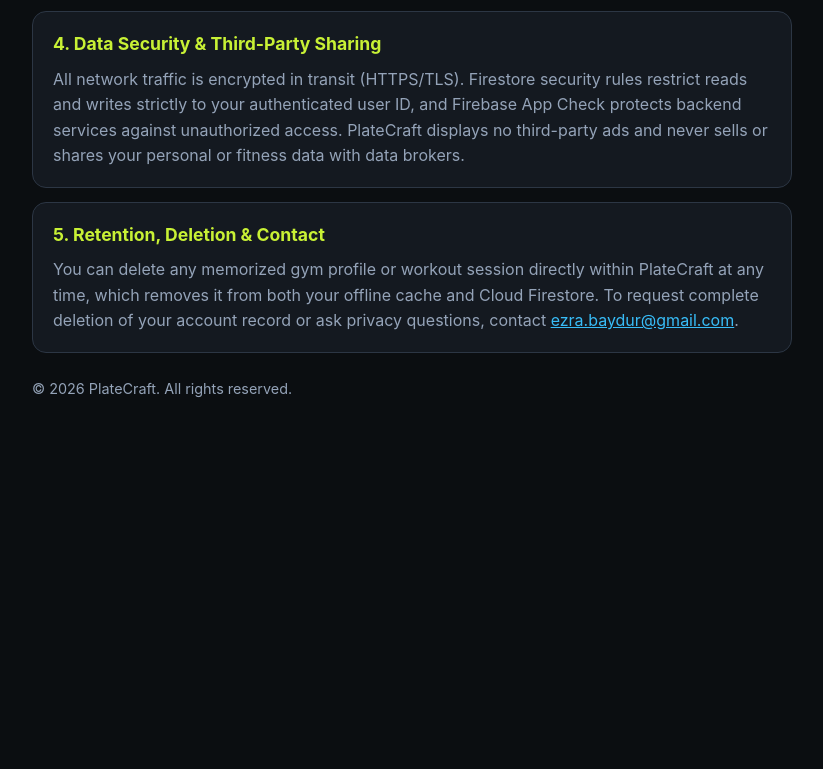
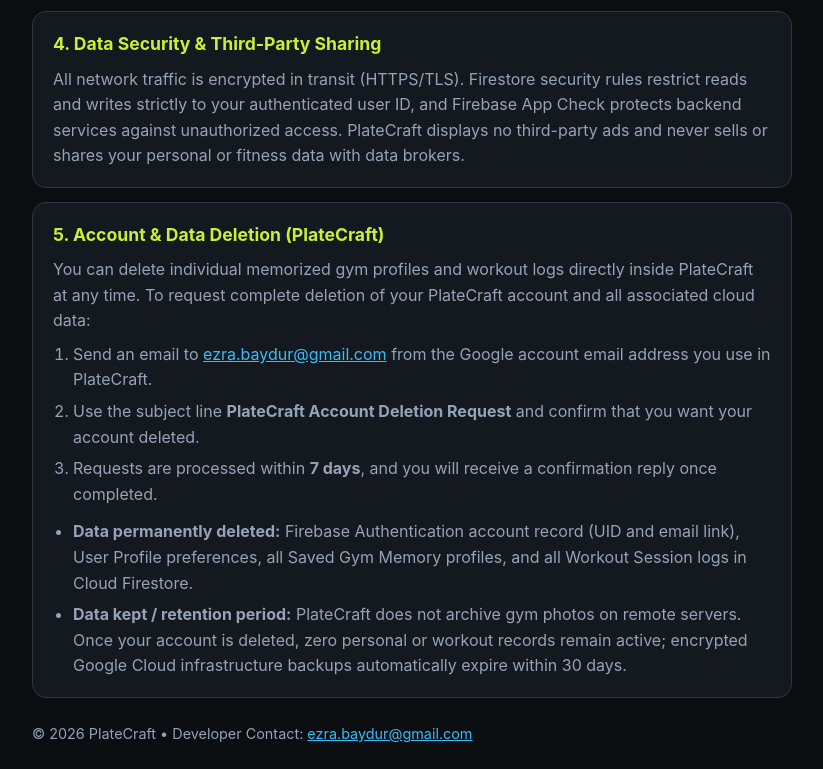
Before and after one commit to esugkr/platecraft-privacy, a plain HTML site: page index.html in a window 1280 px wide. Shown: the part 666-1435 px from the top of the page, without its empty margins (228-1051 px from the left). Before the commit the page ends 1090 px from the top, so only its background shows below. Drawn offline with Linux system fonts and the light colour scheme.

Commit message:
Add files via upload

```diff
--- a/index.html
+++ b/index.html
@@ -3,7 +3,7 @@
 <head>
   <meta charset="UTF-8">
   <meta name="viewport" content="width=device-width, initial-scale=1.0">
-  <title>PlateCraft Privacy Policy</title>
+  <title>PlateCraft Privacy Policy &amp; Account Deletion</title>
   <style>
     :root {
       color-scheme: dark;
@@ -48,9 +48,19 @@
       font-size: 1.1rem;
       color: var(--lime);
     }
-    p {
+    p, li {
       margin: 0;
       color: var(--muted);
+    }
+    ul, ol {
+      margin: 8px 0 0;
+      padding-left: 20px;
+    }
+    li + li {
+      margin-top: 6px;
+    }
+    a {
+      color: var(--cyan);
     }
     footer {
       margin-top: 24px;
@@ -62,7 +72,7 @@
 <body>
   <main>
     <h1>PlateCraft Privacy Policy</h1>
-    <div class="meta">Effective Date: November 2026 &bull; Android App: com.aistudio.platecraft.vkmqrx</div>
+    <div class="meta">Effective Date: November 2026 &bull; App: PlateCraft (com.aistudio.platecraft.vkmqrx)</div>
 
     <section>
       <h2>1. Account &amp; Authentication</h2>
@@ -84,12 +94,21 @@
       <p>All network traffic is encrypted in transit (HTTPS/TLS). Firestore security rules restrict reads and writes strictly to your authenticated user ID, and Firebase App Check protects backend services against unauthorized access. PlateCraft displays no third-party ads and never sells or shares your personal or fitness data with data brokers.</p>
     </section>
 
-    <section>
-      <h2>5. Retention, Deletion &amp; Contact</h2>
-      <p>You can delete any memorized gym profile or workout session directly within PlateCraft at any time, which removes it from both your offline cache and Cloud Firestore. To request complete deletion of your account record or ask privacy questions, contact <a href="mailto:ezra.baydur@gmail.com" style="color: var(--cyan);">ezra.baydur@gmail.com</a>.</p>
+    <section id="delete-account">
+      <h2>5. Account &amp; Data Deletion (PlateCraft)</h2>
+      <p>You can delete individual memorized gym profiles and workout logs directly inside PlateCraft at any time. To request complete deletion of your PlateCraft account and all associated cloud data:</p>
+      <ol>
+        <li>Send an email to <a href="mailto:ezra.baydur@gmail.com?subject=PlateCraft%20Account%20Deletion%20Request">ezra.baydur@gmail.com</a> from the Google account email address you use in PlateCraft.</li>
+        <li>Use the subject line <strong>PlateCraft Account Deletion Request</strong> and confirm that you want your account deleted.</li>
+        <li>Requests are processed within <strong>7 days</strong>, and you will receive a confirmation reply once completed.</li>
+      </ol>
+      <ul style="margin-top: 12px;">
+        <li><strong>Data permanently deleted:</strong> Firebase Authentication account record (UID and email link), User Profile preferences, all Saved Gym Memory profiles, and all Workout Session logs in Cloud Firestore.</li>
+        <li><strong>Data kept / retention period:</strong> PlateCraft does not archive gym photos on remote servers. Once your account is deleted, zero personal or workout records remain active; encrypted Google Cloud infrastructure backups automatically expire within 30 days.</li>
+      </ul>
     </section>
 
-    <footer>&copy; 2026 PlateCraft. All rights reserved.</footer>
+    <footer>&copy; 2026 PlateCraft &bull; Developer Contact: <a href="mailto:ezra.baydur@gmail.com">ezra.baydur@gmail.com</a></footer>
   </main>
 </body>
 </html>
```
